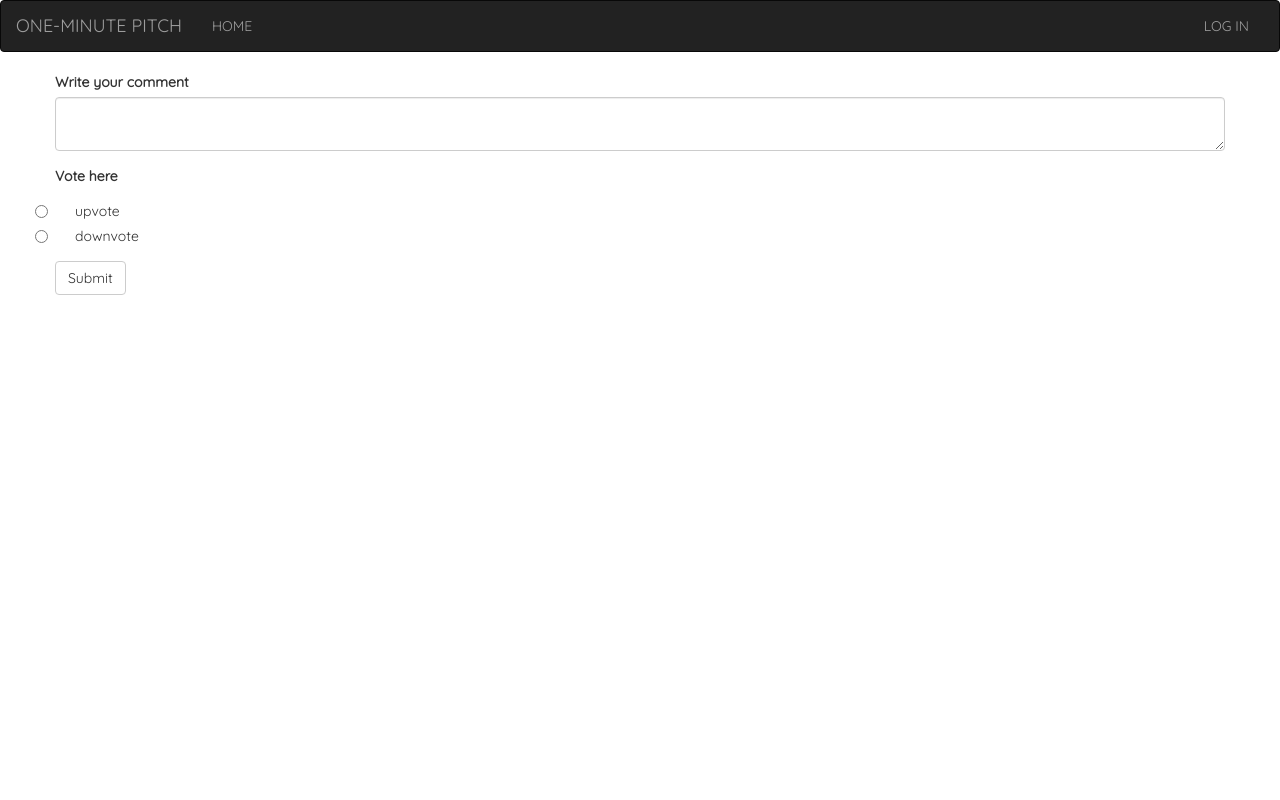
After one commit to VickyMutai/pitch, a Flask app: page /pitch/comment/new in a window 1280 px wide. The commit adds this page. Run offline with Flask 2, Linux system fonts and the light colour scheme; some libraries are stand-ins or nearby versions; some web fonts are replaced.

Commit message:
add views for comments and views

```diff
--- a/app/main/forms.py
+++ b/app/main/forms.py
@@ -17,7 +17,7 @@ class UpdateProfile(FlaskForm):
     bio = TextAreaField('Tell us about you.',validators = [Required()])
     submit = SubmitField('Submit')
 
-class Comment(FlaskForm):
+class CommentForm(FlaskForm):
     body = TextAreaField('Write your comment', validators=[Required()])
     vote = RadioField('Vote here',choices=[('upvote','upvote'),
                                             ('downvote','downvote')],validators=[Required()])
--- a/app/main/views.py
+++ b/app/main/views.py
@@ -1,7 +1,7 @@
 from flask import render_template,request,redirect,url_for,abort
 from . import main
-from ..models import Pitch,User
-from .forms import PitchForm,UpdateProfile
+from ..models import Pitch,User,Comment
+from .forms import PitchForm,UpdateProfile,CommentForm
 from flask_login import login_required,current_user
 from .. import  db,photos
 
@@ -79,3 +79,15 @@ def update_pic(uname):
         user.profile_pic_path = path
         db.session.commit()
     return redirect(url_for('main.profile',uname=uname))
+
+@main.route('/pitch/comment/new',methods=['GET','POST'])
+def new_comment():
+    form = CommentForm()
+    if form.validate_on_submit():
+        body = form.body.data
+        vote = form.vote.data
+        new_comment = Comment(body,vote)
+        new_comment.save_comment()
+        return redirect(url_for('main.new_comment'))
+    title = f'Comment'
+    return render_template('comment.html',title=title,comment = form)
--- a/app/static/css/index.css
+++ b/app/static/css/index.css
@@ -5,5 +5,4 @@ h3{
 }
 body{
   font-family: 'Quicksand', sans-serif;
-  font-size: 50px;
 }
--- /dev/null
+++ b/app/templates/comment.html
@@ -0,0 +1,9 @@
+{% extends 'base.html'%}
+{% import "bootstrap/wtf.html" as wtf %}
+{% block content %}
+<div class="container">
+        <div class="row">
+                {{ wtf.quick_form(comment) }}
+            </div>
+</div>
+{% endblock %}
--- a/app/templates/macros.html
+++ b/app/templates/macros.html
@@ -1,7 +1,7 @@
 <!-- displaying pitch in macros-->
 {% macro displayPitch(pitch_list) %}
     {% for pitch in pitch_list %}
-    <div class="container col-lg-4 col-md-4 col-sm-12 col-xs-12">
+    <div class="container col-lg-4">
                 <div class="panel panel-info" style="height:auto;width:auto;margin-bottom:20%;margin-left:0%;">
                     <div class="panel-heading">
                         <h2>{{pitch.title}}</h2>
```
